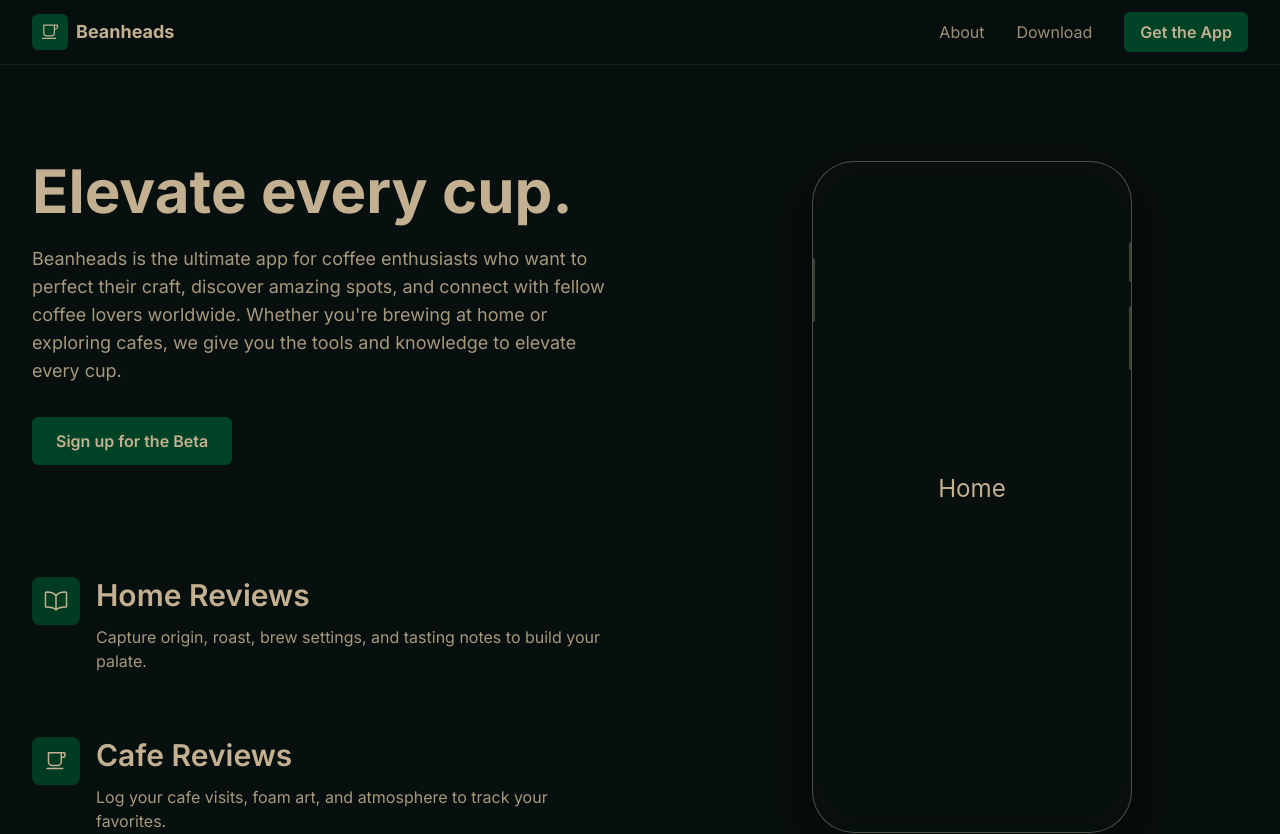
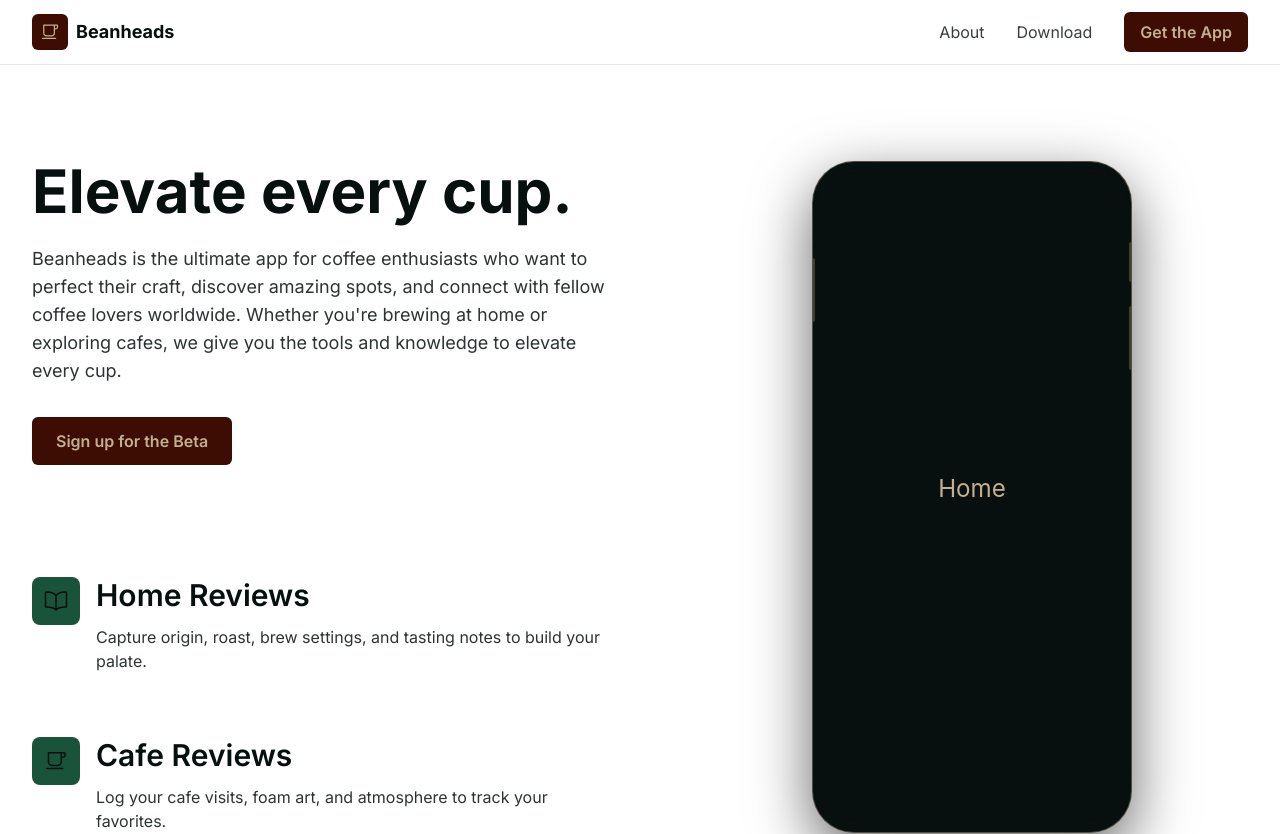
Before and after one commit to beanheads/beanheads-website, a SvelteKit app: page / in a window 1280 px wide. Shown: the top 834 px of the page. Built offline with nearby package versions, Linux system fonts and the light colour scheme.

Commit message:
Change background and colors

```diff
--- a/src/app.css
+++ b/src/app.css
@@ -4,9 +4,9 @@
 
 /* Typography helpers to align with brand */
 :root {
-  --bg: theme(colors.night);
-  --fg: theme(colors.khaki);
-  --accent: theme(colors.racinggreen);
+  --bg: white;
+  --fg: theme(colors.night);
+  --accent: theme(colors.blackbean);
 }
 
 html, body, #svelte {
@@ -21,5 +21,5 @@ body {
 
 /* Simple placeholder utility */
 .placeholder-tile {
-  @apply bg-blackbean/40 border border-coffee/50 rounded-lg flex items-center justify-center text-khaki/70;
+  @apply bg-blackbean/5 border border-coffee/20 rounded-lg flex items-center justify-center text-night/70;
 }
--- a/src/lib/components/Footer.svelte
+++ b/src/lib/components/Footer.svelte
@@ -1,30 +1,30 @@
-<footer class="mt-24 border-t border-khaki/10 bg-blackbean/30">
+<footer class="mt-24 border-t border-blackbean/10 bg-white">
   <div class="max-w-7xl mx-auto px-4 sm:px-6 lg:px-8 py-12 grid grid-cols-1 md:grid-cols-4 gap-8">
     <div>
       <div class="flex items-center gap-2 mb-4">
-        <div class="h-9 w-9 rounded-md bg-racinggreen flex items-center justify-center">
+        <div class="h-9 w-9 rounded-md bg-blackbean flex items-center justify-center">
           <ion-icon name="cafe-outline" class="text-khaki text-xl"></ion-icon>
         </div>
-        <span class="text-khaki font-bold text-lg">Beanheads</span>
+        <span class="text-night font-bold text-lg">Beanheads</span>
       </div>
-      <p class="text-khaki/70 text-sm">Elevate every cup.</p>
+      <p class="text-night/70 text-sm">Elevate every cup.</p>
     </div>
     <div>
-      <h3 class="text-khaki font-semibold mb-3">Legal</h3>
-      <ul class="space-y-2 text-khaki/80">
-        <li><a href="#" class="hover:text-khaki">Privacy Policy</a></li>
-        <li><a href="#" class="hover:text-khaki">Terms &amp; Conditions</a></li>
+      <h3 class="text-night font-semibold mb-3">Legal</h3>
+      <ul class="space-y-2 text-night/80">
+        <li><a href="#" class="hover:text-night">Privacy Policy</a></li>
+        <li><a href="#" class="hover:text-night">Terms &amp; Conditions</a></li>
       </ul>
     </div>
     <div>
-      <h3 class="text-khaki font-semibold mb-3">Support</h3>
-      <ul class="space-y-2 text-khaki/80">
-        <li><a href="#" class="hover:text-khaki">Contact</a></li>
-        <li><a href="#" class="hover:text-khaki">Help Center</a></li>
+      <h3 class="text-night font-semibold mb-3">Support</h3>
+      <ul class="space-y-2 text-night/80">
+        <li><a href="#" class="hover:text-night">Contact</a></li>
+        <li><a href="#" class="hover:text-night">Help Center</a></li>
       </ul>
     </div>
     <div class="md:text-right flex md:block items-end">
-      <p class="text-khaki/60 text-sm w-full">© {new Date().getFullYear()} Beanheads. All rights reserved.</p>
+      <p class="text-night/60 text-sm w-full">© {new Date().getFullYear()} Beanheads. All rights reserved.</p>
     </div>
   </div>
 </footer>
--- a/src/lib/components/Navbar.svelte
+++ b/src/lib/components/Navbar.svelte
@@ -5,19 +5,19 @@
   ];
 </script>
 
-<nav class="sticky top-0 z-50 backdrop-blur supports-[backdrop-filter]:bg-night/70 bg-night/90 border-b border-khaki/10">
+<nav class="sticky top-0 z-50 backdrop-blur supports-[backdrop-filter]:bg-white/70 bg-white/90 border-b border-blackbean/10">
   <div class="max-w-7xl mx-auto px-4 sm:px-6 lg:px-8 h-16 flex items-center justify-between">
     <a href="#" class="flex items-center gap-2">
-      <div class="h-9 w-9 rounded-md bg-racinggreen flex items-center justify-center">
+      <div class="h-9 w-9 rounded-md bg-blackbean flex items-center justify-center">
         <ion-icon name="cafe-outline" class="text-khaki text-xl"></ion-icon>
       </div>
-      <span class="text-khaki font-bold text-lg">Beanheads</span>
+      <span class="text-night font-bold text-lg">Beanheads</span>
     </a>
     <div class="hidden md:flex items-center gap-8">
       {#each links as link}
-        <a class="text-khaki/80 hover:text-khaki transition-colors" href={link.href}>{link.label}</a>
+        <a class="text-night/80 hover:text-night transition-colors" href={link.href}>{link.label}</a>
       {/each}
-      <a href="#download" class="inline-flex items-center rounded-md bg-racinggreen text-khaki px-4 py-2 font-semibold hover:opacity-90 transition-opacity">Get the App</a>
+      <a href="#download" class="inline-flex items-center rounded-md bg-blackbean text-khaki px-4 py-2 font-semibold hover:opacity-90 transition-opacity">Get the App</a>
     </div>
   </div>
 </nav>
--- a/src/routes/+page.svelte
+++ b/src/routes/+page.svelte
@@ -58,12 +58,12 @@
     <div>
       <!-- Hero copy -->
       <div id="hero" use:inView={{ onEnter: () => setActive('hero') }}>
-        <h1 class="text-4xl md:text-6xl font-bold text-khaki">Elevate every cup.</h1>
-        <p class="mt-6 text-khaki/85 text-base md:text-lg max-w-2xl font-normal">
+        <h1 class="text-4xl md:text-6xl font-bold text-night">Elevate every cup.</h1>
+        <p class="mt-6 text-night/85 text-base md:text-lg max-w-2xl font-normal">
           Beanheads is the ultimate app for coffee enthusiasts who want to perfect their craft, discover amazing spots, and connect with fellow coffee lovers worldwide. Whether you're brewing at home or exploring cafes, we give you the tools and knowledge to elevate every cup.
         </p>
         <div class="mt-8 flex flex-wrap gap-4">
-          <a href="#download" class="inline-flex items-center rounded-md bg-racinggreen text-khaki px-6 py-3 font-semibold hover:opacity-90 transition-opacity">
+          <a href="#download" class="inline-flex items-center rounded-md bg-blackbean text-khaki px-6 py-3 font-semibold hover:opacity-90 transition-opacity">
             Sign up for the Beta
           </a>
         </div>
@@ -79,11 +79,11 @@
           >
             <div class="flex items-start gap-4">
               <div class="h-12 w-12 rounded-lg bg-racinggreen/90 flex items-center justify-center shrink-0">
-                <ion-icon name={feat.icon} class="text-khaki text-2xl"></ion-icon>
+                <ion-icon name={feat.icon} class="text-night text-2xl"></ion-icon>
               </div>
               <div>
-                <h2 class="text-2xl md:text-3xl font-semibold text-khaki">{feat.title}</h2>
-                <p class="mt-3 text-khaki/85 max-w-prose font-normal">{feat.desc}</p>
+                <h2 class="text-2xl md:text-3xl font-semibold text-night">{feat.title}</h2>
+                <p class="mt-3 text-night/85 max-w-prose font-normal">{feat.desc}</p>
               </div>
             </div>
           </div>
@@ -102,11 +102,11 @@
 
 <!-- Download CTA -->
 <section id="download" class="max-w-7xl mx-auto px-4 sm:px-6 lg:px-8 mt-24 md:mt-32">
-  <div class="rounded-2xl border border-khaki/15 bg-blackbean/30 p-8 md:p-12 text-center">
-    <h3 class="text-3xl md:text-4xl font-bold text-khaki">Start your coffee journey today.</h3>
-    <p class="mt-4 text-khaki/85 font-normal max-w-2xl mx-auto">Join the Beanheads beta to get early access to features and help shape the future of coffee.</p>
+  <div class="rounded-2xl border border-blackbean/10 bg-white p-8 md:p-12 text-center">
+    <h3 class="text-3xl md:text-4xl font-bold text-night">Start your coffee journey today.</h3>
+    <p class="mt-4 text-night/85 font-normal max-w-2xl mx-auto">Join the Beanheads beta to get early access to features and help shape the future of coffee.</p>
     <div class="mt-8 flex items-center justify-center gap-4">
-      <a href="#" class="inline-flex items-center rounded-md bg-racinggreen text-khaki px-6 py-3 font-semibold hover:opacity-90 transition-opacity">
+      <a href="#" class="inline-flex items-center rounded-md bg-blackbean text-khaki px-6 py-3 font-semibold hover:opacity-90 transition-opacity">
         Sign up for the Beta
       </a>
     </div>
```
